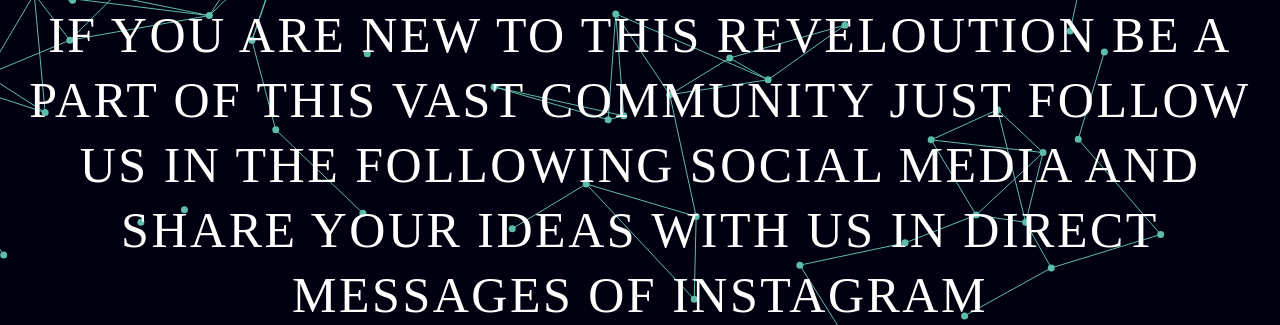
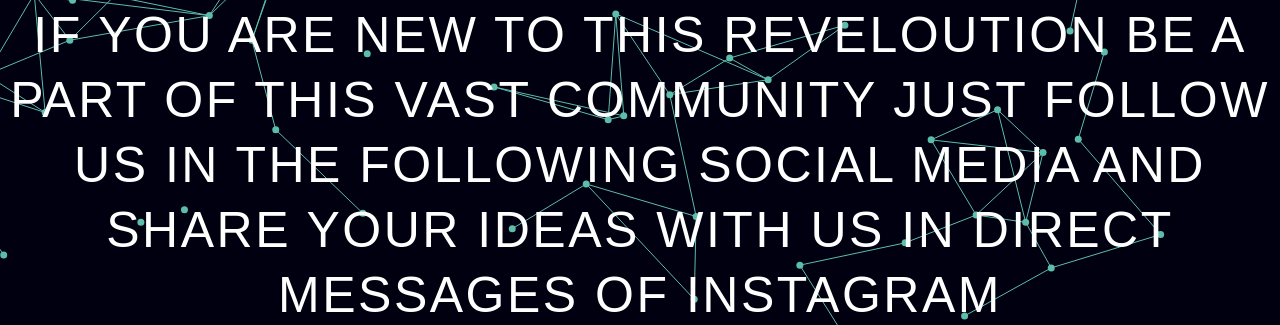
Before and after one commit to Tharunaditya/Learners-choice, a plain HTML site: page index.html in a window 1280 px wide. Shown: the part 380-705 px from the top of the page. Drawn offline with Linux system fonts and the light colour scheme.

Commit message:
Update index.html

```diff
--- a/index.html
+++ b/index.html
@@ -31,7 +31,7 @@ if(viewMode == "desktop"){
   <div id="intro">
                  <img src="https://scontent.fhyd6-1.fna.fbcdn.net/v/t1.0-9/120236379_184653036598788_4516556861141986230_n.jpg?_nc_cat=105&_nc_sid=09cbfe&_nc_ohc=vWgGvBNXNcwAX-Cz5NA&_nc_ht=scontent.fhyd6-1.fna&oh=27df285f1870f864d3ca46308157d8ca&oe=5F993EEA" height="300" width="300">
       <h2 style="font-family: 'Syncopate', sans-serif; font-weight: 10;">Learners.Choice&nbsp<a href="https://www.instagram.com/learners.choice/" style="color: lime;"></a></h2>
-      <h2 style="font-family: helvetika; font-weight: 5;"> If you are new to this reveloution be a part of this vast community just follow us in the following social media and share your ideas with us in direct messages of instagram </h2>
+      <h2 > If you are new to this Reveloution be a part of this vast Community just follow us in the following Social Media and share your ideas with us in Direct Messages of Instagram </h2>
       <hr style="width: 50%; background-color: #E83951; border-color: #E83951;">
     <a href="https://www.instagram.com/learners.choice/" style="color: lime;"><i class="fab fa-instagram" style="font-size: 5em;"></i></a>
     &nbsp
```
